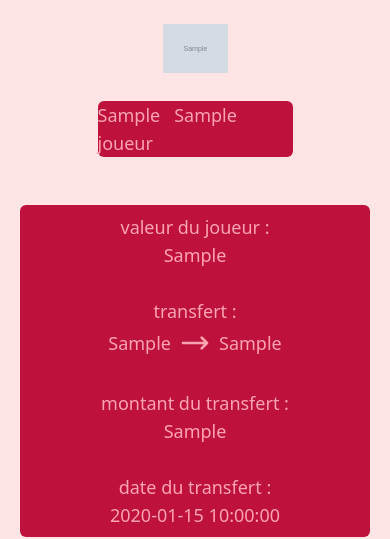
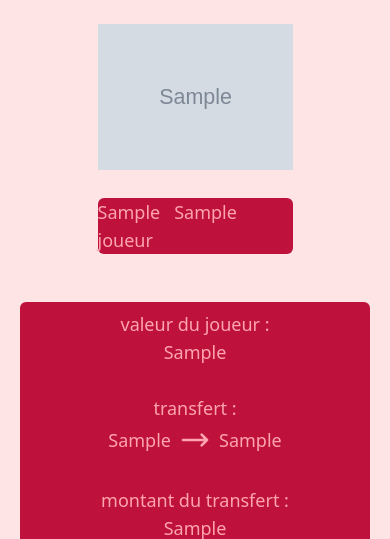
Before and after one commit to lucaslagant/Actu-AmiensSC, a PHP site: page /transfert.php in a window 390 px wide. Shown: the part 124-663 px from the top of the page. Run offline with PHP 8.4, Linux system fonts and the light colour scheme; tables that the repository leaves empty or names only in its code hold one stand-in row (values such as "Sample post"); grey boxes marked "Sample" are stand-in pictures; some libraries are stand-ins or nearby versions.

Commit message:
modif responsive

```diff
--- a/transfert.php
+++ b/transfert.php
@@ -42,7 +42,7 @@
                 <?php if($transf->id == $image->id): ?>
                     <div class="text-lg flex-wrap">
                         <div class="flex flex-col justify-center">
-                            <div class="flex justify-center l"><img class="w-1/6 h-1/6" src="joueur/<?= $image->img ?>" alt="<?= $transf->prenom ?> &nbsp; <?= $transf->nom ?>" ></div><br>
+                            <div class="flex justify-center l"><img class="w-1/4 h-1/4 max-md:w-1/2 max-md:h-1/2" src="joueur/<?= $image->img ?>" alt="<?= $transf->prenom ?> &nbsp; <?= $transf->nom ?>" ></div><br>
                             <div class="flex justify-center">
                                 <div class="flex justify-center max-md:flex-co bg-rose-700 w-full text-2xl text-left text-rose-300 rounded-full text-2xl w-1/5 max-md:text-lg max-md:rounded-md max-md:w-1/2 "> <?= $transf->prenom ?> &nbsp; <?= $transf->nom ?></div>
                             </div>
```
